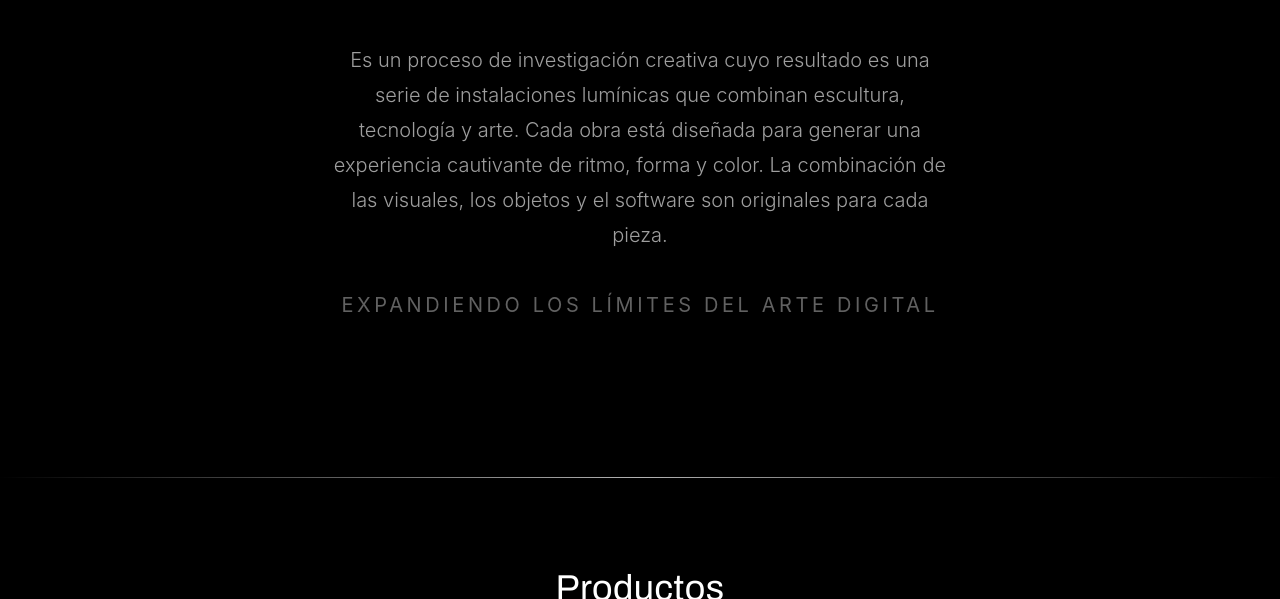
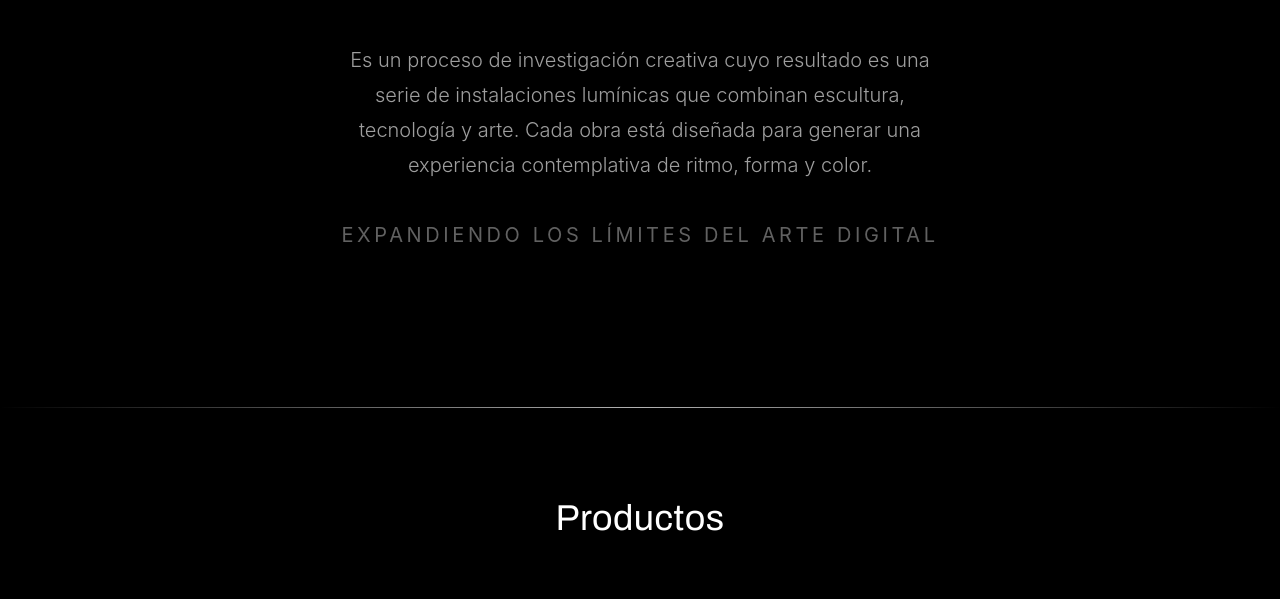
Before and after one commit to LuzzProject/web, a plain HTML site: page index.html in a window 1280 px wide. Shown: the part 1294-1893 px from the top of the page. Drawn offline with Linux system fonts and the light colour scheme.

Commit message:
Home/logo: ajustar párrafo de intro al texto del mockup
- 'cautivante' -> 'contemplativa'
- quita la frase final sobre visuales/objetos/software (no está en el mockup)

Co-Authored-By: Claude Opus 4.8 <noreply@anthropic.com>
Claude-Session: https://claude.ai/code/session_012uTLgHRyDUCuDART6JXoEa

```diff
--- a/index.html
+++ b/index.html
@@ -525,8 +525,7 @@
     <p class="desc">
       Es un proceso de investigación creativa cuyo resultado es una serie de instalaciones
       lumínicas que combinan escultura, tecnología y arte. Cada obra está diseñada para
-      generar una experiencia cautivante de ritmo, forma y color. La combinación de las
-      visuales, los objetos y el software son originales para cada pieza.
+      generar una experiencia contemplativa de ritmo, forma y color.
     </p>
     <p class="eyebrow">EXPANDIENDO LOS LÍMITES DEL ARTE DIGITAL</p>
   </div>
```
